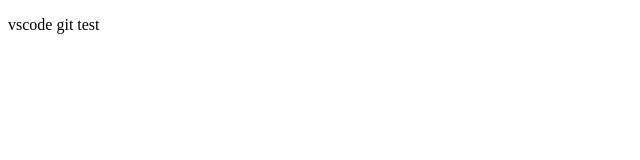
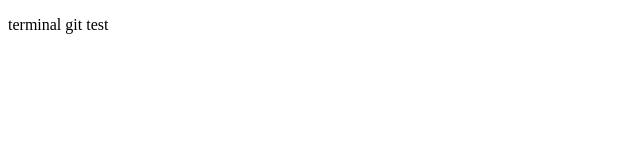
Before and after one commit to sunghyuck-cpf21b/GitinitTest, a plain HTML site: page index.html in a window 1280 px wide. Shown: the full height of the page, 0-640 px from the left. Drawn offline with Linux system fonts and the light colour scheme.

Commit message:
terminal git test

```diff
--- a/index.html
+++ b/index.html
@@ -6,6 +6,6 @@
     <title>cause conflict</title>
 </head>
 <body>
-    <p>vscode git test</p>
+    <p>terminal git test</p>
 </body>
 </html>
```
